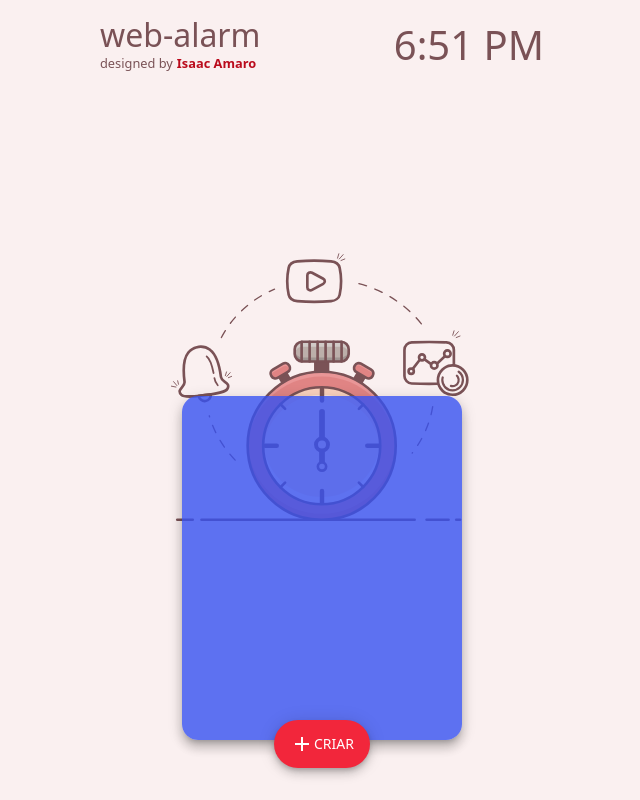
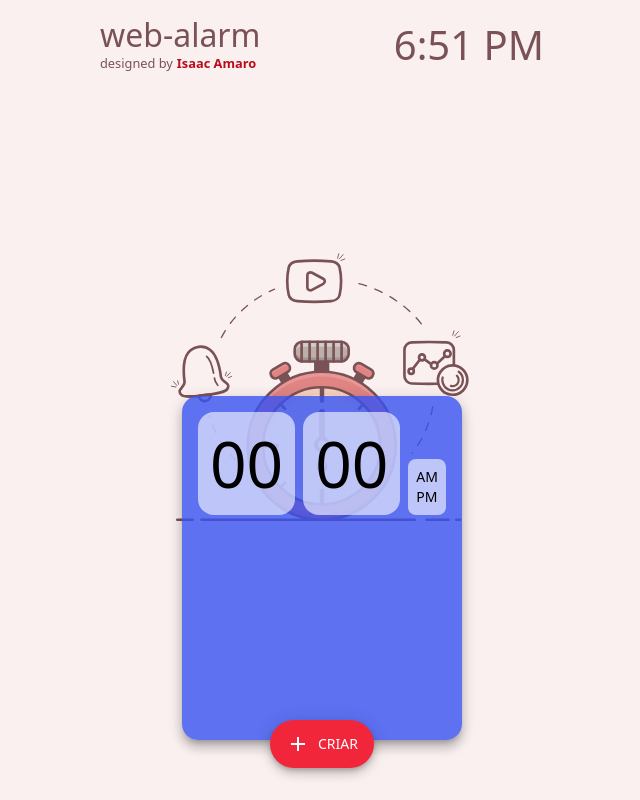
Before and after one commit to isaacamaro03/web-alarm, a React (Create React App) app: page / in a window 1280 px wide. Both pictures are taken after a click on the button 640 px from the left and 740 px from the top of the page. Shown: the whole page, without its empty margins (318-958 px from the left). Built offline with nearby package versions, Linux system fonts and the light colour scheme.

Commit message:
Added time inputs when creating an alarm.

```diff
--- a/src/components/Root/Main/AddAlarm/AddAlarmButton/AddAlarmButton.js
+++ b/src/components/Root/Main/AddAlarm/AddAlarmButton/AddAlarmButton.js
@@ -10,7 +10,12 @@ const useStyles = makeStyles((theme) => ({
     "&:hover": {
       background: theme.palette.primary.dark,
     },
+    "& $icon": {
+      marginRight: ".5rem",
+      transition: "margin 80ms linear",
+    },
   },
+  icon: {},
 }));
 
 const AddAlarmButton = ({ activated, onClick }) => {
@@ -23,7 +28,7 @@ const AddAlarmButton = ({ activated, onClick }) => {
       onClick={onClick}
       variant={activated ? "extended" : "circular"}
     >
-      <Add />
+      <Add className={classes.icon} />
       {activated ? "Criar" : ""}
     </Fab>
   );
--- a/src/components/Root/Main/AddAlarm/AddAlarmPopup/AddAlarmPopup.js
+++ b/src/components/Root/Main/AddAlarm/AddAlarmPopup/AddAlarmPopup.js
@@ -2,21 +2,20 @@ import { alpha, makeStyles } from "@material-ui/core";
 import clsx from "clsx";
 import { CSSTransition } from "react-transition-group";
 
+import { TimeInputs } from "./TimeInputs";
+
 const useStyles = makeStyles((theme) => ({
   root: {
     background: alpha(theme.palette.secondary.main, 0.8),
-    transition: `width 140ms cubic-bezier(0.4, 0, 1, 1), height 180ms ease-out, box-shadow 140ms linear 180ms, border-radius 180ms cubic-bezier(0, 0, 0.2, 1)`,
+    transition: `width 140ms cubic-bezier(0.4, 0, 1, 1), height 180ms ease-out, box-shadow 140ms linear 185ms, border-radius 180ms cubic-bezier(0, 0, 0.2, 1)`,
     position: "absolute",
     bottom: "28px",
     willChange: "width, height, border-radius, box-shadow",
-
-    "&, $open-exit-active": {
-      opacity: 0,
-      width: "56px",
-      height: "56px",
-      borderRadius: "50%",
-      boxShadow: theme.shadows[1],
-    },
+    opacity: 0,
+    width: "56px",
+    height: "56px",
+    borderRadius: "50%",
+    boxShadow: theme.shadows[1],
   },
   open: {
     "&-enter": {
@@ -33,6 +32,8 @@ const useStyles = makeStyles((theme) => ({
       opacity: 1,
     },
   },
+
+  body: {},
 }));
 
 const AddAlarmPopup = ({ open }) => {
@@ -40,7 +41,11 @@ const AddAlarmPopup = ({ open }) => {
 
   return (
     <CSSTransition in={open} timeout={180} classNames={classes.open}>
-      <div className={clsx(classes.root)}></div>
+      <div className={clsx(classes.root)}>
+        <div className={clsx(classes.body)}>
+          <TimeInputs />
+        </div>
+      </div>
     </CSSTransition>
   );
 };
--- /dev/null
+++ b/src/components/Root/Main/AddAlarm/AddAlarmPopup/TimeInputs/TimeInputs.js
@@ -0,0 +1,52 @@
+import { makeStyles } from "@material-ui/core";
+import { useState } from "react";
+
+const useStyles = makeStyles({
+  root: {
+    display: "flex",
+    padding: "1rem",
+    gap: ".5rem",
+  },
+
+  timeInput: {
+    width: "50%",
+    fontSize: "4rem",
+    fontFamily: "inherit",
+    fontWeight: 300,
+    border: "none",
+    padding: ".5rem",
+    textAlign: "center",
+    borderRadius: "1rem",
+    background: "hsl(0 0% 100% / .6)",
+    outline: "none",
+  },
+
+  timePeriodsBox: {
+    display: "grid",
+    alignSelf: "flex-end",
+    padding: ".5rem",
+    borderRadius: ".5rem",
+    background: "hsl(0 0% 100% / .6)",
+    fontWeight: "500",
+    color: "black",
+  },
+});
+
+const TimeInputs = () => {
+  const classes = useStyles();
+  const [hour, setHour] = useState("00");
+  const [minute, setMinute] = useState("00");
+
+  return (
+    <div className={classes.root}>
+      <input value={hour} className={classes.timeInput}></input>
+      <input value={minute} className={classes.timeInput}></input>
+      <div className={classes.timePeriodsBox}>
+        <div>AM</div>
+        <div>PM</div>
+      </div>
+    </div>
+  );
+};
+
+export default TimeInputs;
--- /dev/null
+++ b/src/components/Root/Main/AddAlarm/AddAlarmPopup/TimeInputs/index.js
@@ -0,0 +1 @@
+export { default as TimeInputs } from "./TimeInputs";
```
